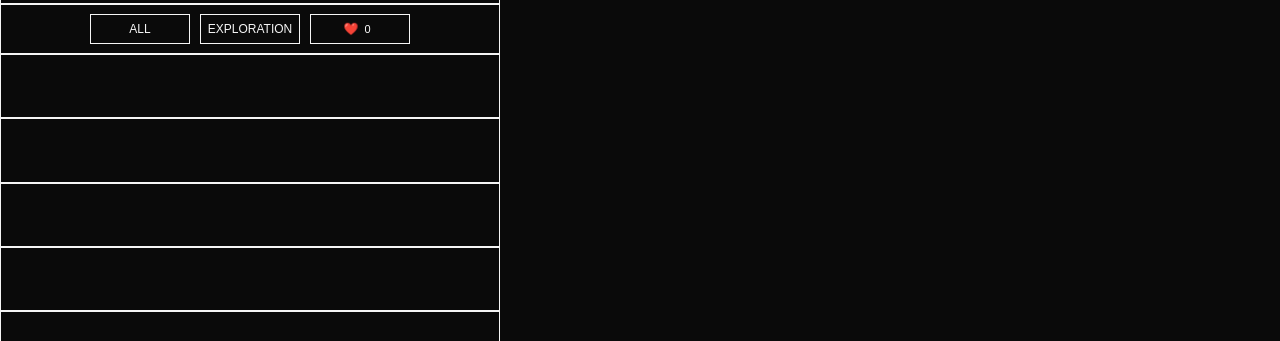
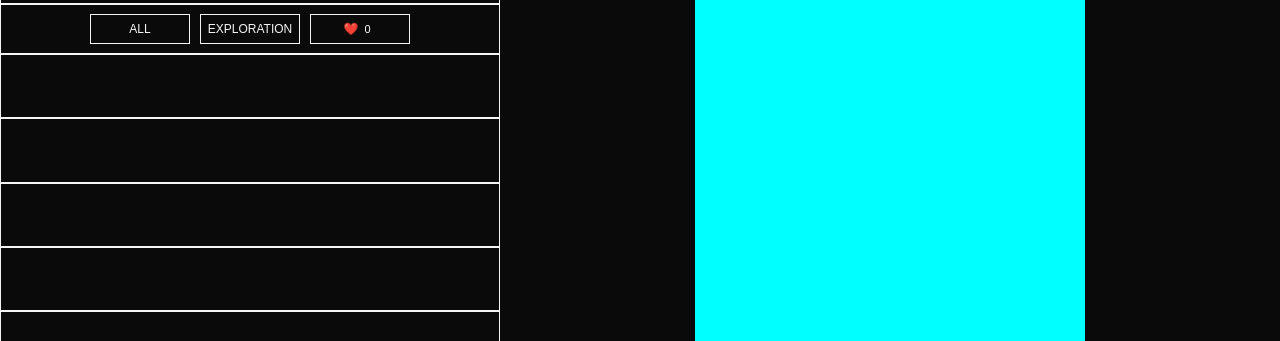
Before and after one commit to sounyatje/web-advanced-project, a website built with Vite: page web-advanced-project/index.html in a window 1280 px wide. Shown: the part 96-437 px from the top of the page. Built offline with nearby package versions, Linux system fonts and the light colour scheme; files whose address does not match are found by name.

Commit message:
image container

```diff
--- a/web-advanced-project/index.html
+++ b/web-advanced-project/index.html
@@ -36,7 +36,8 @@
         <div class="last"></div>
       </div>
       <div class="rechts">
-        <div class="main"> <div class="character-img">
+        <div class="main"> <div class="image-container"></div>
+        <div class="character-img">
     <img src="./src/images/title.png" alt="characters">
   </div>
   <div class="character-info">
--- a/web-advanced-project/src/style.scss
+++ b/web-advanced-project/src/style.scss
@@ -88,6 +88,7 @@ flex-direction: row;
   height: 75%;
   justify-content: center;
   align-items: center;
+   text-align: center;
   color: whitesmoke;
 
 }
@@ -98,6 +99,7 @@ input::placeholder {
   letter-spacing: 1px;
    text-align: center;
    font-style: italic;
+
 }
 
 
@@ -178,7 +180,16 @@ height: 200px;
   flex: 1;
   background-image: url(./src/images/bg.jpg);
   background-size: cover;
-  position: relative; /* belangrijk! */
+  position: relative;
+  align-content: center;
+}
+
+.image-container{
+  background-color: aqua;
+  width: 50%;
+  height: 100%;
+  margin: 0 auto;
+
 }
 
 .character-img {
```
